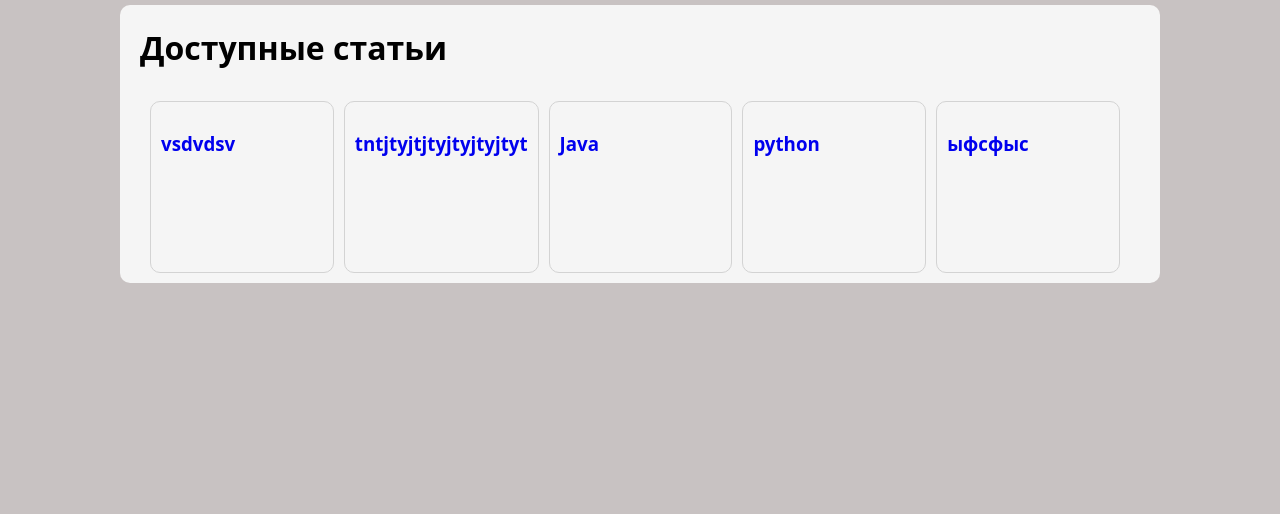
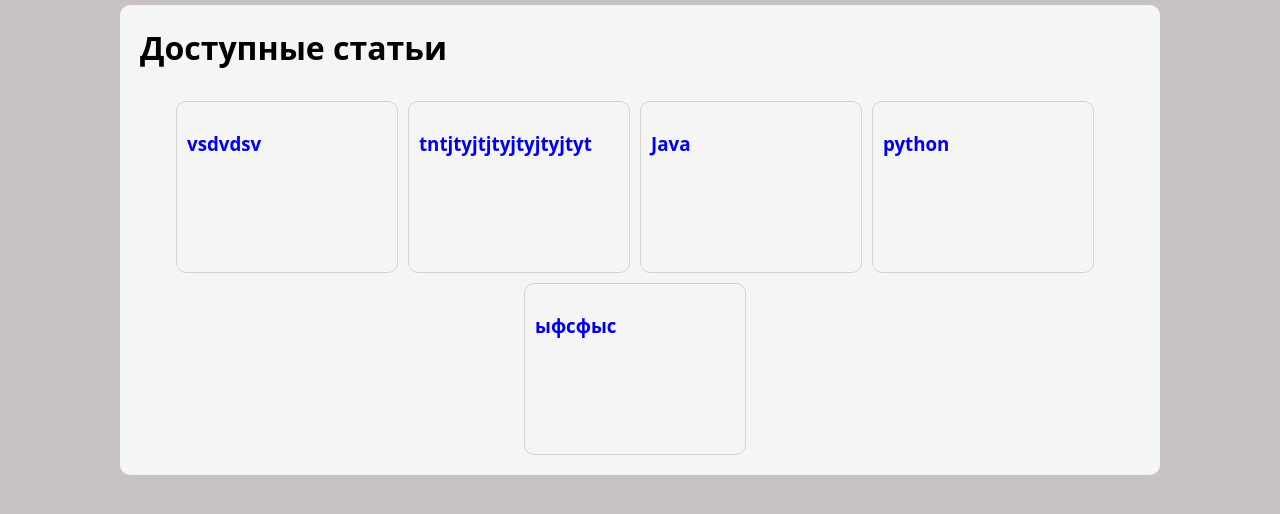
Before and after one commit to qeeweex/ruwiki, a Flask app: page / in a window 1280 px wide. Shown: the part 88-602 px from the top of the page. Run offline with Flask 3, Linux system fonts and the light colour scheme; data comes from the database, SQL or seed files in the repository.

Commit message:
Статьи на главной странице отображаются по строкам

```diff
--- a/app.py
+++ b/app.py
@@ -59,7 +59,15 @@ def create_article():
 @app.route("/")
 @app.route("/index")
 def index():
-    return render_template("index.html", articles=Database.get_all_articles())
+    articles = Database.get_all_articles()
+
+
+    count_in_group = 4
+    groups = []
+    for i in range(0, len(articles), count_in_group):
+        groups.append(articles[i:i+count_in_group])
+
+    return render_template("index.html", groups=groups)
 
 
 @app.route('/uploads/<filename>')
--- a/static/style.css
+++ b/static/style.css
@@ -49,11 +49,19 @@ body {
 .article_table {
     display: flex;
     justify-content: center;
+    flex-direction: column;
     padding: 10px;
 }
 
+.article_table_row {
+    display: flex;
+    justify-content: center;
+    margin-bottom: 10px;
+}
+
 .article_card {
-    width: 250px;
+    max-width: 200px;
+    width: 200px;
     height: 150px;
     border: 1px lightgray solid;
     padding: 10px;
--- a/templates/index.html
+++ b/templates/index.html
@@ -15,7 +15,9 @@
         <h1>Доступные статьи</h1>
 
         <div class="article_table">
-            {% for article in articles %}
+            {% for article_group in groups %}
+            <div class="article_table_row">
+                {% for article in article_group %}
                 <a
                     class="article_card"
                     href="{{ url_for('get_article', title=article.title) }}">
@@ -23,6 +25,8 @@
                 </a>
                 {% endfor %}
             </div>
+                {% endfor %}
+        </div>
     </div>
 </body>
 </html>
```
Lines whose indentation alone changed are shown as unchanged.
